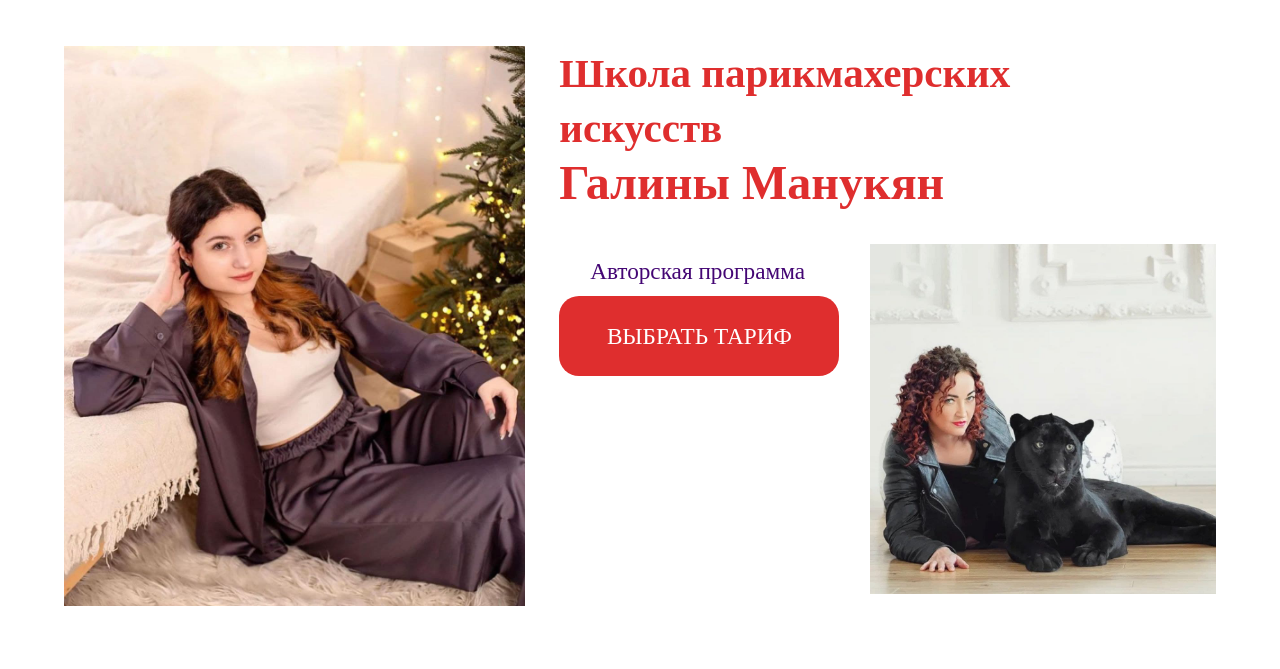
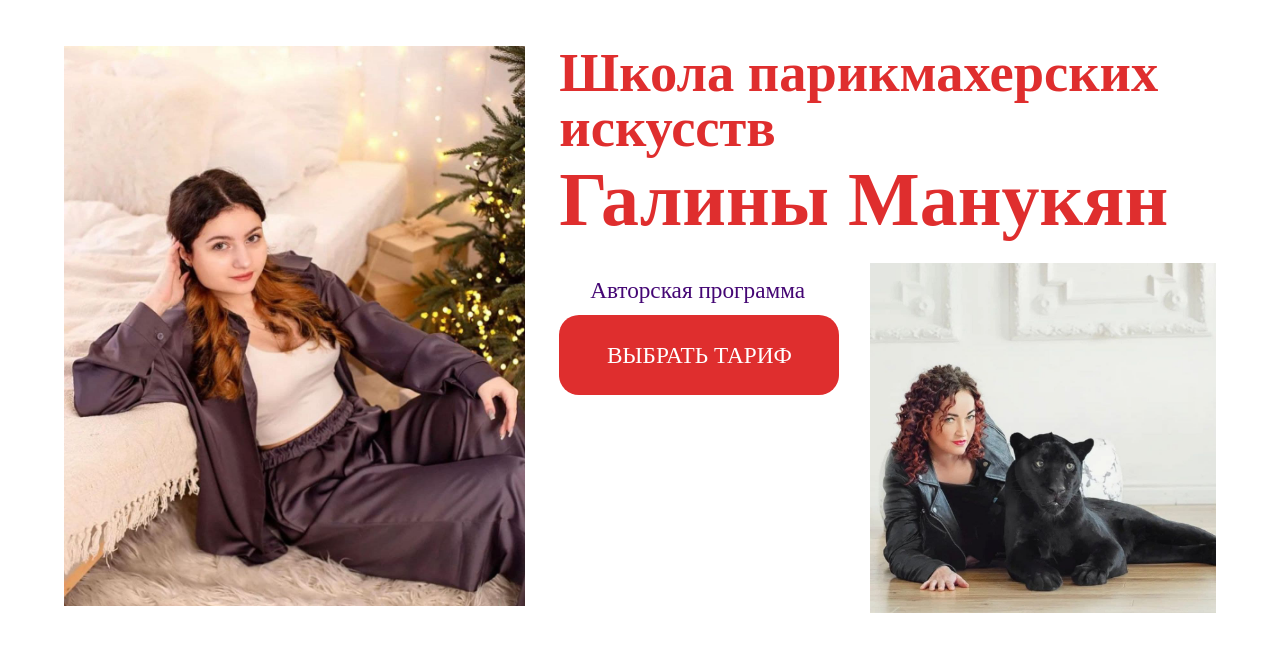
Before and after one commit to SvetlanaZubareva/GALINA, a plain HTML site: page index.html in a window 1280 px wide. Shown: the part 131-800 px from the top of the page. Drawn offline with Linux system fonts and the light colour scheme.

Commit message:
Изменения

```diff
--- a/style.css
+++ b/style.css
@@ -70,14 +70,14 @@
 }
   .main-index__section-h2-1{
     text-align: center;
-    font-size: calc(18px + 28 * (100vw / 1555));
+    font-size: calc(15px + 48 * (100vw / 1555));
     line-height: calc(30px + 30 * (100vw / 1555));
     color: #DF2E2E;
     padding: 0 5% 20px;
   }
   .main-index__section-h2-span{
-    font-size: calc(25px + 28 * (100vw / 1555));
-    line-height: calc(30px + 30 * (100vw / 1555));
+    font-size: calc(20px + 68 * (100vw / 1555));
+    line-height: calc(30px + 70 * (100vw / 1555));
   }
   .main-index__section-p{
     text-align: center;
```
